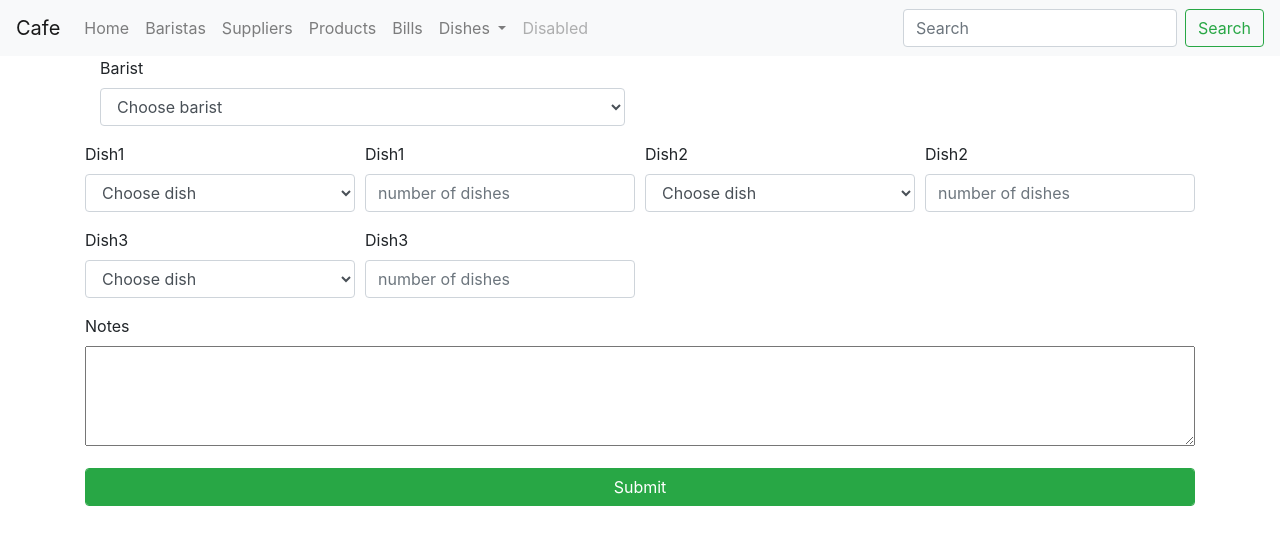
After one commit to kentavrus/cafeBD, a Django app: page /add_bill/ in a window 1280 px wide. The commit adds this page. Shown: the top 545 px of the page. Run offline with Django 3.2, Linux system fonts and the light colour scheme; data that the repository does not hold is empty; some libraries are stand-ins or nearby versions.

Commit message:
bills and other models

```diff
--- a/cafe/urls.py
+++ b/cafe/urls.py
@@ -20,7 +20,9 @@ urlpatterns = [
     path('products/<int:product_id>', views.product_detail, name='product_detail'),
     path('login/', views.login, name='login'),
     path('add_barist/', views.add_barist, name='add_barist'),
-    path('barist_add/', views.barist_add, name='barist_add')
-
-
+    path('barist_add/', views.barist_add, name='barist_add'),
+    path('bills/', views.bills, name='bills'),
+    path("bills/<int:bill_id>", views.bill_detail, name='bill_detail'),
+    path('add_bill/', views.add_bill, name='add_bill'),
+    path('bill_add/', views.bill_add, name='bill_add'),
 ]
--- a/cafe/views.py
+++ b/cafe/views.py
@@ -1,7 +1,13 @@
+from datetime import timezone, datetime
+
 from django.http import Http404
 from django.shortcuts import render, redirect
 
-from .models import Barist, Dish, Product, Invoice, User, Supplier
+from .models import Barist, Dish, Product, Invoice, User, Supplier, Bill, BillRows
+
+import io
+from django.http import FileResponse
+from reportlab.pdfgen import canvas
 
 
 # Create your views here.
@@ -109,7 +115,7 @@ def home(request):
 
 
 def add_barist(request):
-    return render(request, "cafe/owner/add_barist.html")
+    return render(request, "cafe/add/add_barist.html")
 
 
 def barist_add(request):
@@ -126,3 +132,80 @@ def barist_add(request):
     barist = Barist.objects.create(ipn=ipn, name=name, surname=surname, phone=phone, email=email, notes=notes)
     barist.save()
     return redirect("/baristas/")
+
+
+def bill_add(request):
+    barist_id = request.POST.get('baristname')
+    barist = Barist.objects.get(ipn=barist_id)
+    try:
+        bill_last = Bill.objects.all().last()
+        bill = Bill.objects.create(id=bill_last.id + 1, barist=barist, datetime=datetime.now)
+    except:
+        bill = Bill.objects.create(id=0, barist=barist, datetime=datetime.now)
+    dish1_id = request.POST.get('dishname1')
+    print(dish1_id)
+    if dish1_id is not None:
+        dishnumber1 = request.POST.get('dishnumber1')
+        dish1 = Dish.objects.get(id=dish1_id)
+        row1 = BillRows.objects.create(quantity=int(dishnumber1), dish=dish1, bill_id=bill.id)
+        row1.save()
+    dish2_id = request.POST.get('dishname2')
+    print(dish2_id)
+    if dish2_id is not None:
+        dish2 = Dish.objects.get(id=dish2_id)
+        dishnumber2 = request.POST.get('dishnumber2')
+        row2 = BillRows.objects.create(quantity=int(dishnumber2), dish_id=dish2_id, bill_id=bill.id)
+        row2.save()
+    dish3_id = request.POST.get('dishname3')
+    if dish3_id is not None:
+        dish3 = Dish.objects.get(id=dish3_id)
+        dishnumber3 = request.POST.get('dishnumber3')
+        row3 = BillRows.objects.create(quantity=int(dishnumber3), dish_id=dish3_id, bill_id=bill.id)
+        row3.save()
+    notes = request.POST.get('notes')
+    bill.notes = notes
+    bill.save()
+    return redirect('/bills/')
+
+
+def bills(request):
+    try:
+        bills = Bill.objects.all()
+    except:
+        raise Http404("Bills not found")
+    return render(request, "cafe/owner/bills_for_owner.html", {"bills": bills})
+
+
+def bill_detail(request, bill_id):
+    try:
+        bill = Bill.objects.filter(id=bill_id).first()
+        billrows = BillRows.objects.filter(bill=bill)
+    except:
+        raise Http404("Bill not found")
+    buffer = io.BytesIO()
+
+    p = canvas.Canvas(buffer)
+    width, height = 595.27, 841.89
+
+    p.drawString(10, height - 10, str(bill.id))
+    p.drawString(15, height - 15, bill.barist_name)
+    for row in billrows:
+        i = 25
+        p.drawString(100, height - i, row.dish.name)
+        p.drawString(400, height - i, str(row.quantity))
+        p.drawString(600, height - i, str(row.price))
+        i += 10
+    p.showPage()
+    p.save()
+    buffer.seek(0)
+    return FileResponse(buffer, as_attachment=True, filename='bill_' + str(bill_id) + '.pdf')
+
+
+def add_bill(request):
+    try:
+        baristas = Barist.objects.all()
+        dishes = Dish.objects.all()
+    except:
+        Http404("Barists not found")
+    n = range(1, 4)
+    return render(request, 'cafe/add/bill_add.html', {"baristas": baristas, "n": n, "dishes": dishes})
--- a/templates/base.html
+++ b/templates/base.html
@@ -3,8 +3,18 @@
 <head>
     <meta charset="UTF-8">
     <title>{% block title %}My site {% endblock %}</title>
-    <link rel="stylesheet" href="https://stackpath.bootstrapcdn.com/bootstrap/4.1.3/css/bootstrap.min.css"
-          integrity="sha384-MCw98/SFnGE8fJT3GXwEOngsV7Zt27NXFoaoApmYm81iuXoPkFOJwJ8ERdknLPMO" crossorigin="anonymous">
+    <script src="https://code.jquery.com/jquery-3.4.1.slim.min.js"
+            integrity="sha384-J6qa4849blE2+poT4WnyKhv5vZF5SrPo0iEjwBvKU7imGFAV0wwj1yYfoRSJoZ+n"
+            crossorigin="anonymous"></script>
+    <script src="https://cdn.jsdelivr.net/npm/popper.js@1.16.0/dist/umd/popper.min.js"
+            integrity="sha384-Q6E9RHvbIyZFJoft+2mJbHaEWldlvI9IOYy5n3zV9zzTtmI3UksdQRVvoxMfooAo"
+            crossorigin="anonymous"></script>
+    <script src="https://stackpath.bootstrapcdn.com/bootstrap/4.4.1/js/bootstrap.min.js"
+            integrity="sha384-wfSDF2E50Y2D1uUdj0O3uMBJnjuUD4Ih7YwaYd1iqfktj0Uod8GCExl3Og8ifwB6"
+            crossorigin="anonymous"></script>
+    <script src="https://ajax.googleapis.com/ajax/libs/jquery/3.4.1/jquery.min.js"></script>
+    <link rel="stylesheet" href="https://stackpath.bootstrapcdn.com/bootstrap/4.4.1/css/bootstrap.min.css"
+          integrity="sha384-Vkoo8x4CGsO3+Hhxv8T/Q5PaXtkKtu6ug5TOeNV6gBiFeWPGFN9MuhOf23Q9Ifjh" crossorigin="anonymous">
 </head>
 <body>
 <div id="topheader">
@@ -31,13 +41,4 @@
     {% block content %}{% endblock %}
 </div>
 </body>
-<script src="https://code.jquery.com/jquery-3.2.1.slim.min.js"
-        integrity="sha384-KJ3o2DKtIkvYIK3UENzmM7KCkRr/rE9/Qpg6aAZGJwFDMVNA/GpGFF93hXpG5KkN"
-        crossorigin="anonymous"></script>
-<script src="https://cdnjs.cloudflare.com/ajax/libs/popper.js/1.11.0/umd/popper.min.js"
-        integrity="sha384-b/U6ypiBEHpOf/4+1nzFpr53nxSS+GLCkfwBdFNTxtclqqenISfwAzpKaMNFNmj4"
-        crossorigin="anonymous"></script>
-<script src="https://maxcdn.bootstrapcdn.com/bootstrap/4.0.0-beta/js/bootstrap.min.js"
-        integrity="sha384-h0AbiXch4ZDo7tp9hKZ4TsHbi047NrKGLO3SEJAg45jXxnGIfYzk4Si90RDIqNm1"
-        crossorigin="anonymous"></script>
 </html>
--- /dev/null
+++ b/templates/cafe/add/bill_add.html
@@ -0,0 +1,56 @@
+{% extends "base.html" %}
+
+{% block title %}
+    Add barist
+{% endblock %}
+
+<link href="http://netdna.bootstrapcdn.com/twitter-bootstrap/2.3.1/css/bootstrap-combined.min.css" rel="stylesheet">
+<link rel="stylesheet" type="text/css" media="screen"
+      href="https://cdnjs.cloudflare.com/ajax/libs/bootstrap-select/1.9.3/css/bootstrap-select.min.css">
+
+{% block lists %}
+    {% include "cafe/owner/navigation_owner.html" %}
+{% endblock %}
+
+{% block content %}
+    <form method="post" action="{% url "cafe:bill_add" %}">
+        {% csrf_token %}
+        <div class="form-group col-md-6">
+            <label for="inputBarist">Barist</label>
+            <select id="inputBarist" name="baristname" class="selectpicker form-control">
+                <option value="" disabled selected>Choose barist</option>
+                {% for barist in baristas %}
+                    <option value="{{ barist.ipn }}">{{ barist.surname }} {{ barist.name }}</option>
+                {% endfor %}
+            </select>
+        </div>
+        <div class="form-row">
+            {% for i in n %}
+                <div class="form-group col-md-3">
+                    <label for="inputNameDish{{ i }}">Dish{{ i }}</label>
+                    <select id="inputBarist" name="dishname{{ i }}" class="selectpicker form-control">
+                        <option value="?" disabled selected>Choose dish</option>
+                        {% for dish in dishes %}
+                            <option value="{{ dish.id }}">{{ dish.name }}</option>
+                        {% endfor %}
+                    </select>
+                </div>
+                <div class="form-group col-md-3">
+                    <label for="inputQuantityDish{{ i }}">Dish{{ i }}</label>
+                    <input type="number" class="form-control" id="inputQuantityDish{{ i }}" placeholder="number of dishes" name="dishnumber{{ i }}">
+                </div>
+            {% endfor %}
+        </div>
+        <div class="form-group">
+            <label for="inputNotes">Notes</label>
+            <textarea style="width: 100%; height: 100px" name="notes" id="inputNotes"></textarea>
+        </div>
+        <input type="submit" class="form-control btn btn-success">
+    </form>
+{% endblock %}
+
+<script type="text/javascript">
+    $(document).ready(function () {
+        $('.selectpicker').selectpicker();
+    });
+</script>
--- a/templates/cafe/owner/navigation_owner.html
+++ b/templates/cafe/owner/navigation_owner.html
@@ -9,6 +9,9 @@
 </li>
 <li class="nav-item">
     <a class="nav-link" href="{% url "cafe:products" %}">Products</a>
+</li>
+<li class="nav-item">
+    <a class="nav-link" href="{% url "cafe:bills" %}">Bills</a>
 </li>
 <li class="nav-item dropdown">
     <a class="nav-link dropdown-toggle" href="{% url "cafe:dishes" %}" id="navbarDropdown" role="button"
```
Also changed, not shown: cafe/models.py (+62 -13 lines), templates/cafe/owner/bills_for_owner.html (added, +36 -0 lines), cafe/migrations/0006_auto_20200404_1837.py (added), cafe/migrations/0007_auto_20200404_2019.py (added), cafe/migrations/0008_auto_20200404_2050.py (added), templates/cafe/add/add_barist.html (renamed from templates/cafe/owner/add_barist.html).
